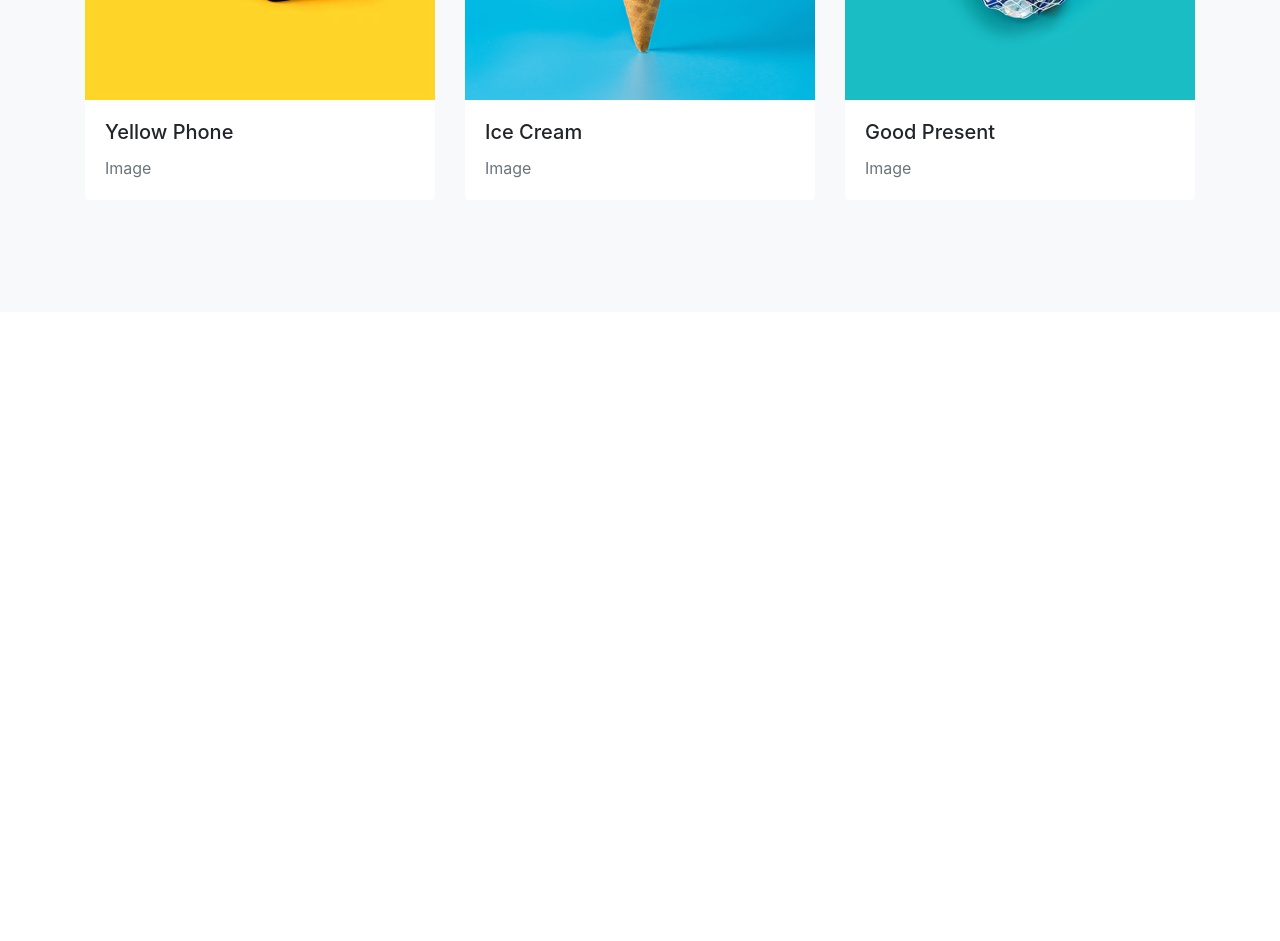
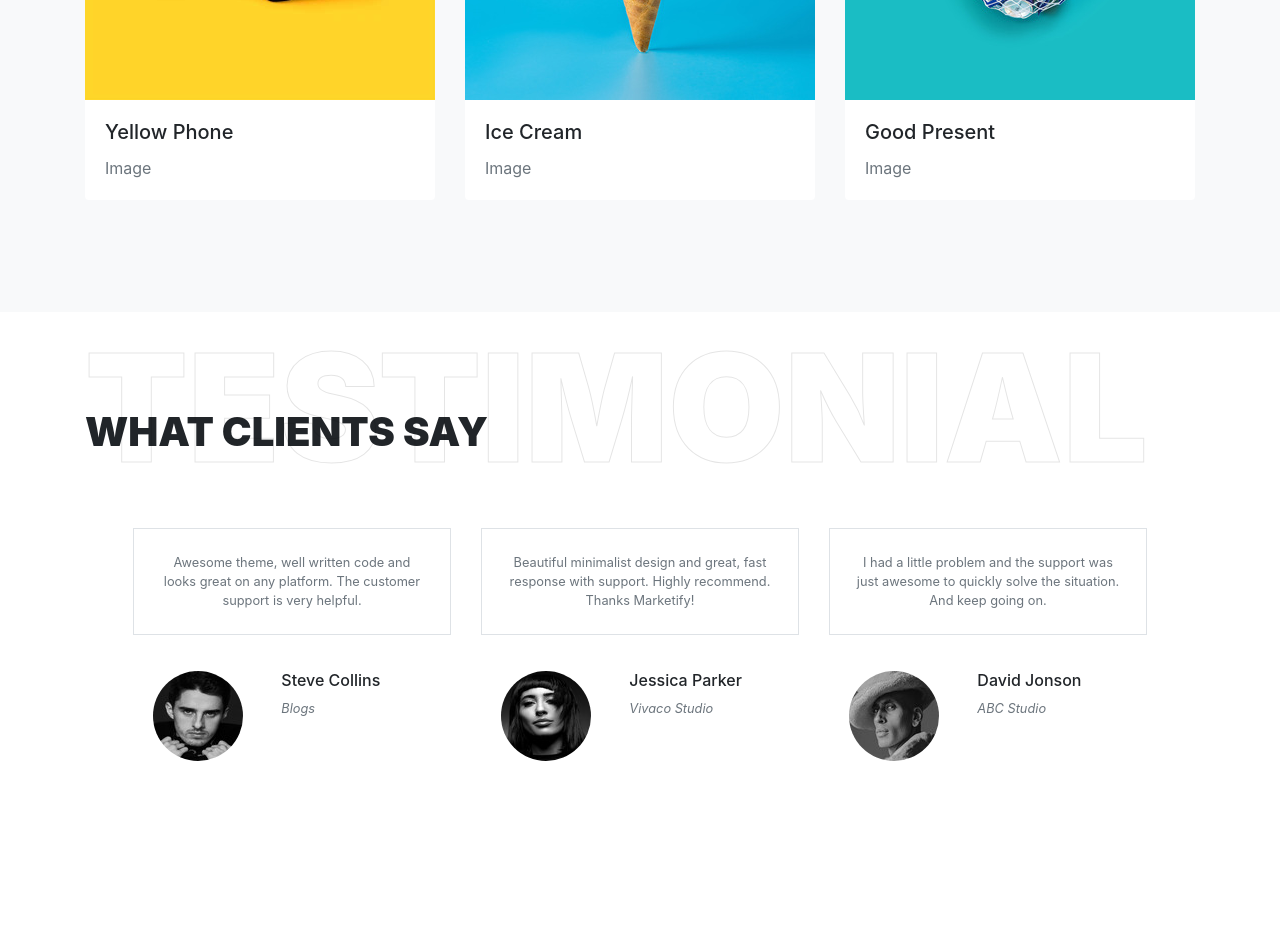
Before and after one commit to claudiapalazongomez/Practica2DIW, a plain HTML site: page Waxon/index.html in a window 1280 px wide. Shown: the part 2622-3563 px from the top of the page. Before the commit the page ends 2934 px from the top, so only its background shows below. Drawn offline with nearby package versions, Linux system fonts and the light colour scheme.

Commit message:
add testimonial

```diff
--- a/Waxon/css/index.css
+++ b/Waxon/css/index.css
@@ -175,3 +175,12 @@ body {
   transform: scale(1.05); /* Escalar el elemento en un 5% al hacer hover */
   box-shadow: 0 0 10px rgba(0, 0, 0, 0.2); /* Agregar una sombra cuando haces hover */
 }
+
+/*TESTIMONIAL*/
+.cursive {
+  font-style: italic;
+}
+
+.smaller {
+  font-size: medium;
+}
--- a/Waxon/index.html
+++ b/Waxon/index.html
@@ -358,6 +358,97 @@
             </div>
           </div>
         </section>
+
+        <!--TESTIMONIAL-->
+        <section class="px-5 py-5">
+          <div class="container py-5">
+            <div>
+              <h3 class="name3">
+                <span class="bg2">TESTIMONIAL</span>
+                WHAT CLIENTS SAY
+              </h3>
+            </div>
+            <div class="row row-cols-1 row-cols-md-2 row-cols-lg-3 px-5 py-5">
+              <div class="col py-3">
+                <div class="table-responsive">
+                  <table class="table table-bordered">
+                    <tr>
+                      <td class="text-center text-muted small p-4">
+                        Awesome theme, well written code and looks great on any
+                        platform. The customer support is very helpful.
+                      </td>
+                    </tr>
+                  </table>
+                </div>
+                <div class="card-body row">
+                  <div class="col-5">
+                    <img
+                      src="images/steve.jpg"
+                      alt="Steve Collins Photo"
+                      class="rounded-circle"
+                    />
+                  </div>
+                  <div class="col-7">
+                    <h5 class="smaller">Steve Collins</h5>
+                    <p class="card-text small text-muted cursive">Blogs</p>
+                  </div>
+                </div>
+              </div>
+              <div class="col py-3 d-none d-md-block">
+                <div class="table-responsive">
+                  <table class="table table-bordered">
+                    <tr>
+                      <td class="text-center text-muted small p-4">
+                        Beautiful minimalist design and great, fast response
+                        with support. Highly recommend. Thanks Marketify!
+                      </td>
+                    </tr>
+                  </table>
+                </div>
+                <div class="card-body row">
+                  <div class="col-5">
+                    <img
+                      src="images/jessica.jpg"
+                      alt="Jessica Parker Photo"
+                      class="rounded-circle"
+                    />
+                  </div>
+                  <div class="col-7">
+                    <h5 class="smaller">Jessica Parker</h5>
+                    <p class="card-text small text-muted cursive">
+                      Vivaco Studio
+                    </p>
+                  </div>
+                </div>
+              </div>
+              <div class="col py-3 d-none d-lg-block">
+                <div class="table-responsive">
+                  <table class="table table-bordered">
+                    <tr>
+                      <td class="text-center text-muted small p-4">
+                        I had a little problem and the support was just awesome
+                        to quickly solve the situation. And keep going on.
+                      </td>
+                    </tr>
+                  </table>
+                </div>
+                <div class="card-body row">
+                  <div class="col-5">
+                    <img
+                      src="images/david.jpg"
+                      alt="Steve Collins Photo"
+                      class="rounded-circle"
+                    />
+                  </div>
+                  <div class="col-7">
+                    <h5 class="smaller">David Jonson</h5>
+                    <p class="card-text small text-muted cursive">ABC Studio</p>
+                  </div>
+                </div>
+              </div>
+            </div>
+          </div>
+        </section>
       </main>
     </div>
     <script
```
Also changed, not shown: Waxon/images/david.jpg (added), Waxon/images/jessica.jpg (added), Waxon/images/steve.jpg (added).
